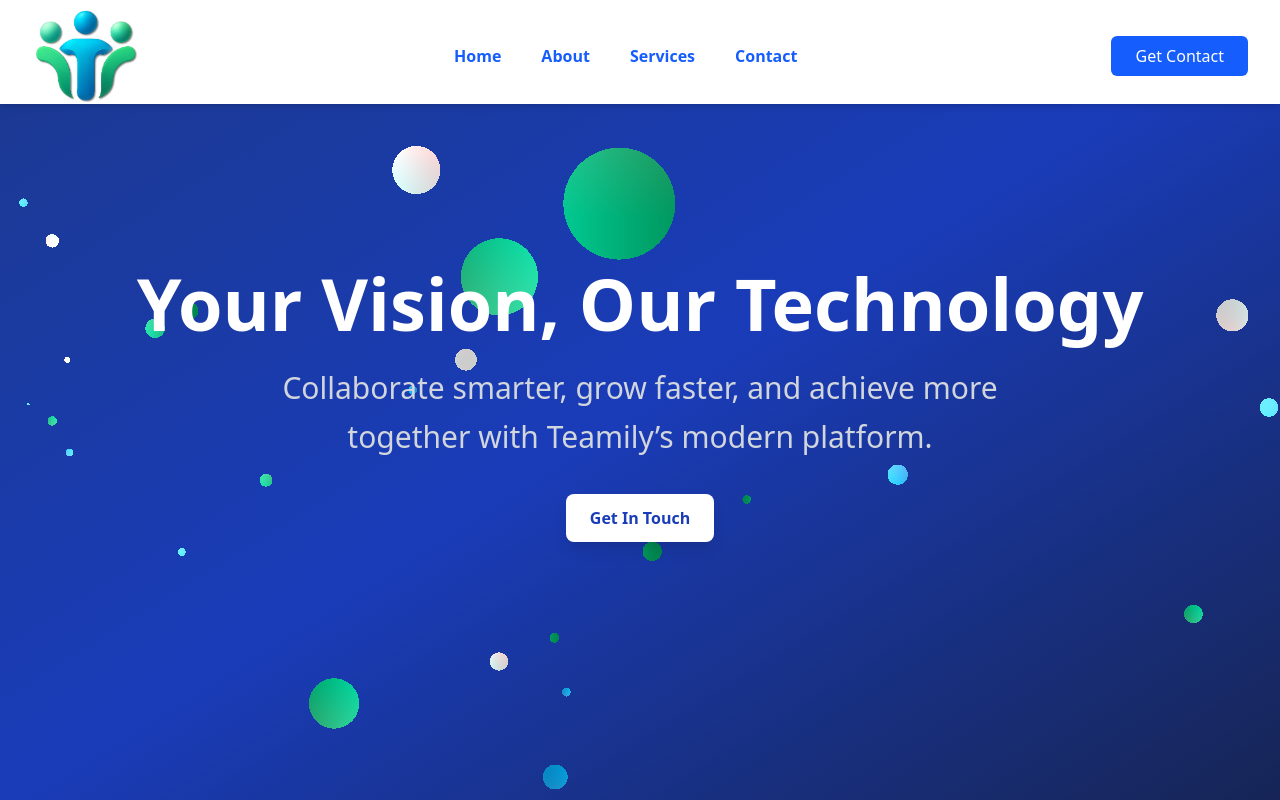
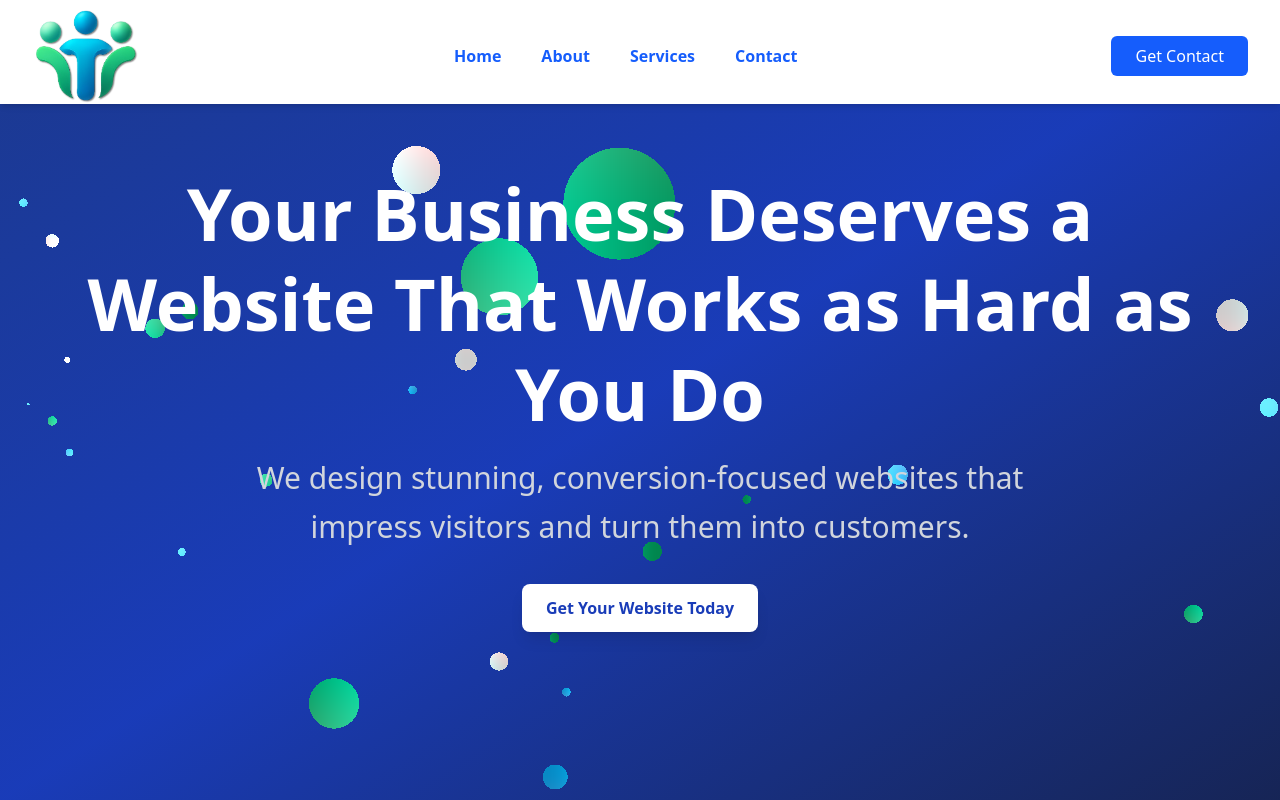
Before and after one commit to teamily-official/Teamily, a React (Vite) app: page / in a window 1280 px wide. Shown: the top 800 px of the page. Built offline with nearby package versions, Linux system fonts and the light colour scheme; the HTML template or start-up script is replaced by a standard one.

Commit message:
Update HeroSection
I have made changes in the hero Section

```diff
--- a/src/components/HeroSection.jsx
+++ b/src/components/HeroSection.jsx
@@ -66,6 +66,16 @@ void main() {
   gl_FragColor = vec4(vColor + 0.2 * sin(uv.yxx + uTime + vRandom.y * 6.28), 1.0);
 }
 `;
+
+
+
+const HeroSectionContent={
+
+  Heading:"Your Business Deserves a Website That Works as Hard as You Do",
+  subHeading : "We design stunning, conversion-focused websites that impress visitors and turn them into customers.",
+  button:"Get Your Website Today"
+}
+
 
 export default function HeroSection() {
   const containerRef = useRef(null);
@@ -182,7 +192,7 @@ export default function HeroSection() {
           transition={{ duration: 1, ease: "easeOut" }}
           className="text-3xl sm:text-4xl md:text-5xl lg:text-6xl xl:text-7xl 2xl:text-8xl font-bold mb-4 leading-tight"
         >
-          Your Vision, Our Technology
+          {HeroSectionContent.Heading}
         </motion.h1>
 
         <motion.p
@@ -191,8 +201,8 @@ export default function HeroSection() {
           transition={{ duration: 1.2, ease: "easeOut", delay: 0.3 }}
           className="text-base sm:text-lg md:text-xl lg:text-2xl xl:text-3xl 2xl:text-4xl text-gray-300 max-w-xl sm:max-w-2xl md:max-w-3xl mb-8 leading-relaxed"
         >
-          Collaborate smarter, grow faster, and achieve more together with
-          Teamily’s modern platform.
+
+        {HeroSectionContent.subHeading}
         </motion.p>
 
         <motion.a
@@ -201,7 +211,7 @@ export default function HeroSection() {
           transition={{ duration: 0.3 }}
           className="bg-white text-blue-800 font-semibold px-6 py-3 rounded-lg shadow-lg hover:shadow-xl transition-all duration-300"
         >
-          Get In Touch
+  {HeroSectionContent.button}
         </motion.a>
       </div>
     </div>
```
